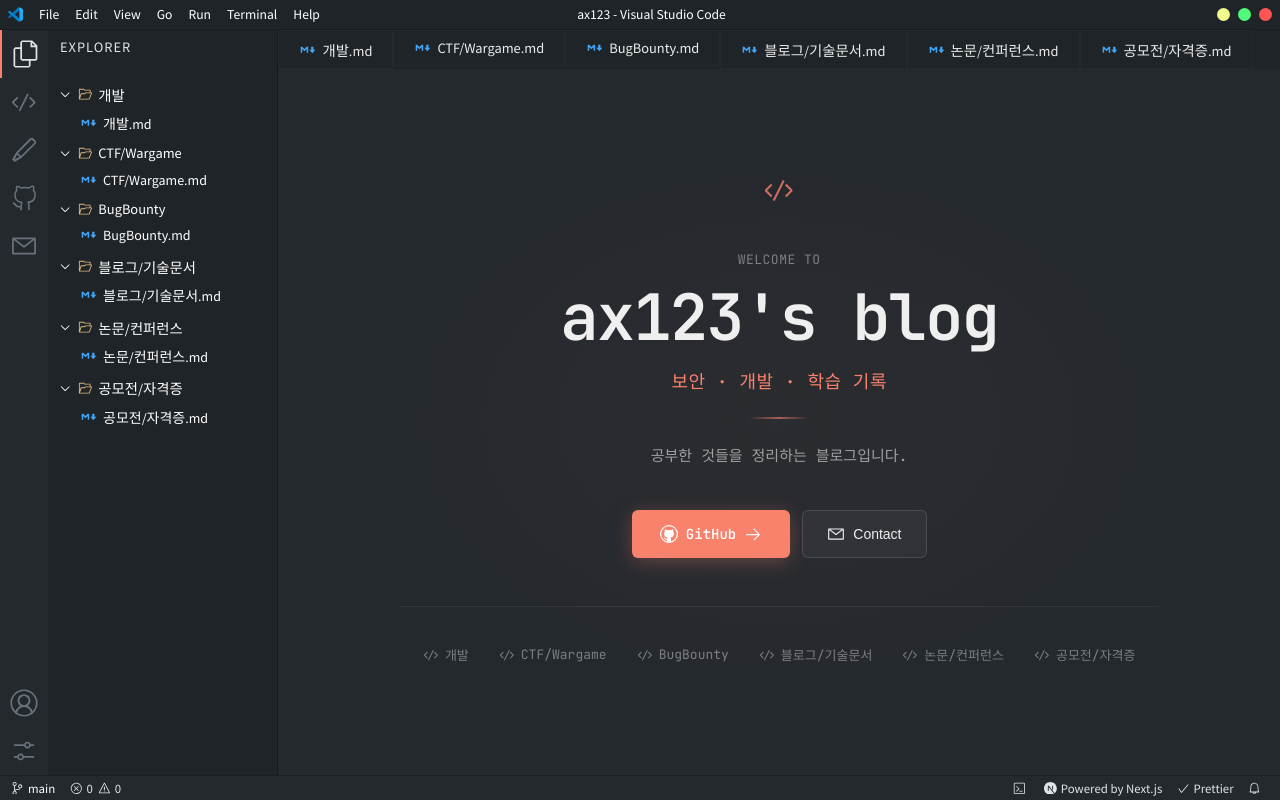
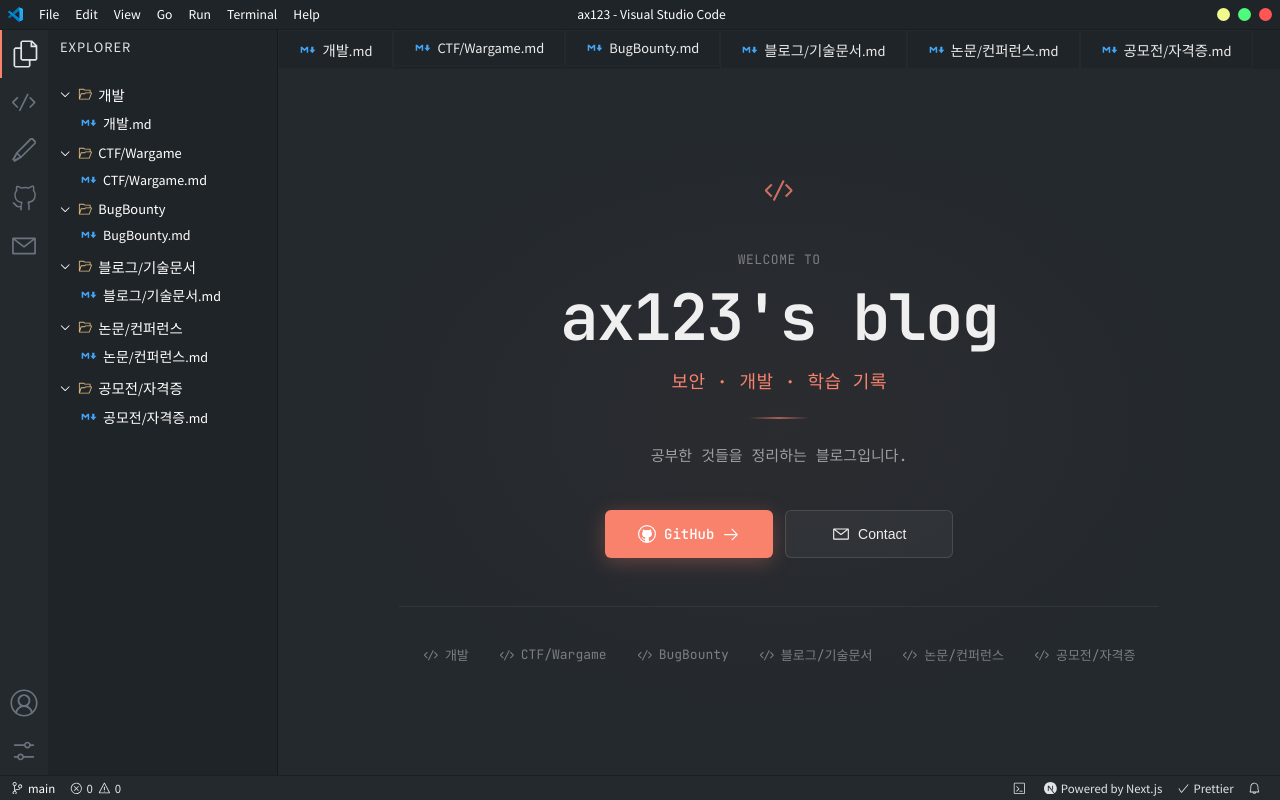
Before and after one commit to G0ldax123/G0ldax123.github.io, a Next.js app: page / in a window 1280 px wide. Built offline with nearby package versions, Linux system fonts and the light colour scheme.

Commit message:
Match home action button sizes

```diff
--- a/styles/HomePage.module.css
+++ b/styles/HomePage.module.css
@@ -119,7 +119,9 @@
 .primaryAction {
   display: inline-flex;
   align-items: center;
+  justify-content: center;
   gap: 8px;
+  width: 168px;
   padding: 14px 28px;
   border-radius: 6px;
   font-size: 14px;
@@ -139,8 +141,10 @@
 .secondaryAction {
   display: inline-flex;
   align-items: center;
+  justify-content: center;
   gap: 8px;
-  padding: 14px 24px;
+  width: 168px;
+  padding: 14px 28px;
   border-radius: 6px;
   border: 1px solid rgba(255, 255, 255, 0.12);
   background: rgba(255, 255, 255, 0.04);
```
